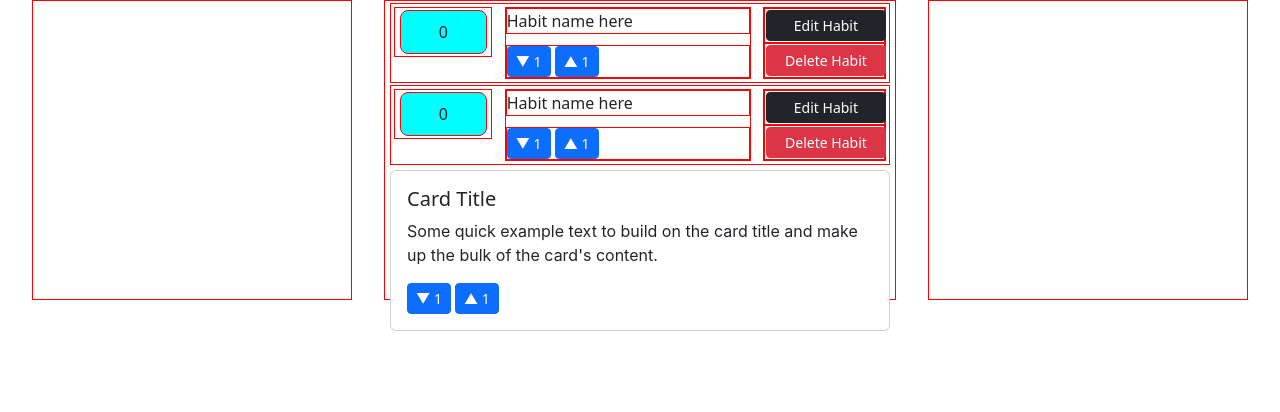
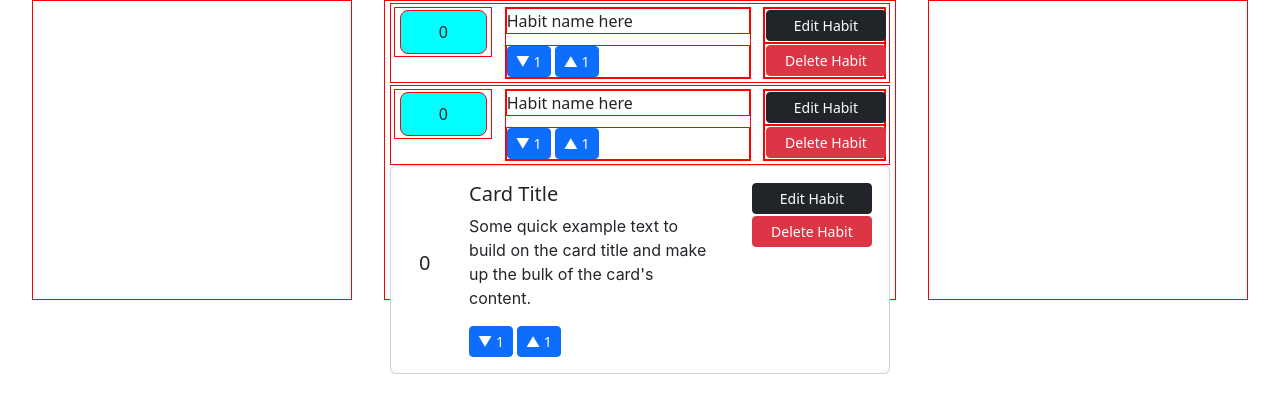
Before and after one commit to Drew-L-Nelson/Habit-Tracker, a React (Create React App) app: page / in a window 1280 px wide. Shown: the top 412 px of the page. Built offline with nearby package versions, Linux system fonts and the light colour scheme.

Commit message:
Card flexbox working

```diff
--- /dev/null
+++ b/src/CardTester.css
@@ -0,0 +1,4 @@
+.main-div {
+  display: flex;
+  flex-direction: row;
+}
--- a/src/CardTester.js
+++ b/src/CardTester.js
@@ -1,6 +1,7 @@
 import React, { useState } from 'react';
 import Button from 'react-bootstrap/Button';
 import Card from 'react-bootstrap/Card';
+import './CardTester.css';
 
 export default function CardTester () {
   const [count, setCount] = useState(0);
@@ -17,7 +18,12 @@ export default function CardTester () {
   }
 
   return (
-    <Card style={{ width: '98%', margin: '5px' }}>
+    <Card style={{ width: '98%', display: 'flex', flexDirection: 'row' }}>
+
+      <Card.Body style={{ width: '20%', display: 'flex', 'align-items': 'center', 'justify-content': 'center' }}>
+        <Card.Title style={{ width: '30px', height: '30px', 'margin-left': '40%'}} >{count}</Card.Title>
+      </Card.Body>
+
       <Card.Body>
         <Card.Title>Card Title</Card.Title>
         <Card.Text>
@@ -31,6 +37,24 @@ export default function CardTester () {
             ▲ 1
           </Button>
       </Card.Body>
+
+      <Card.Body>
+          <Button
+            variant="dark"
+            size="sm"
+            style={{ width: '120px', margin: '1px' }}
+          >
+            Edit Habit
+          </Button>
+          <Button
+            variant="danger"
+            size="sm"
+            style={{ width: '120px', margin: '1px' }}
+          >
+            Delete Habit
+          </Button>
+      </Card.Body>
+
     </Card>
   );
 }
```
